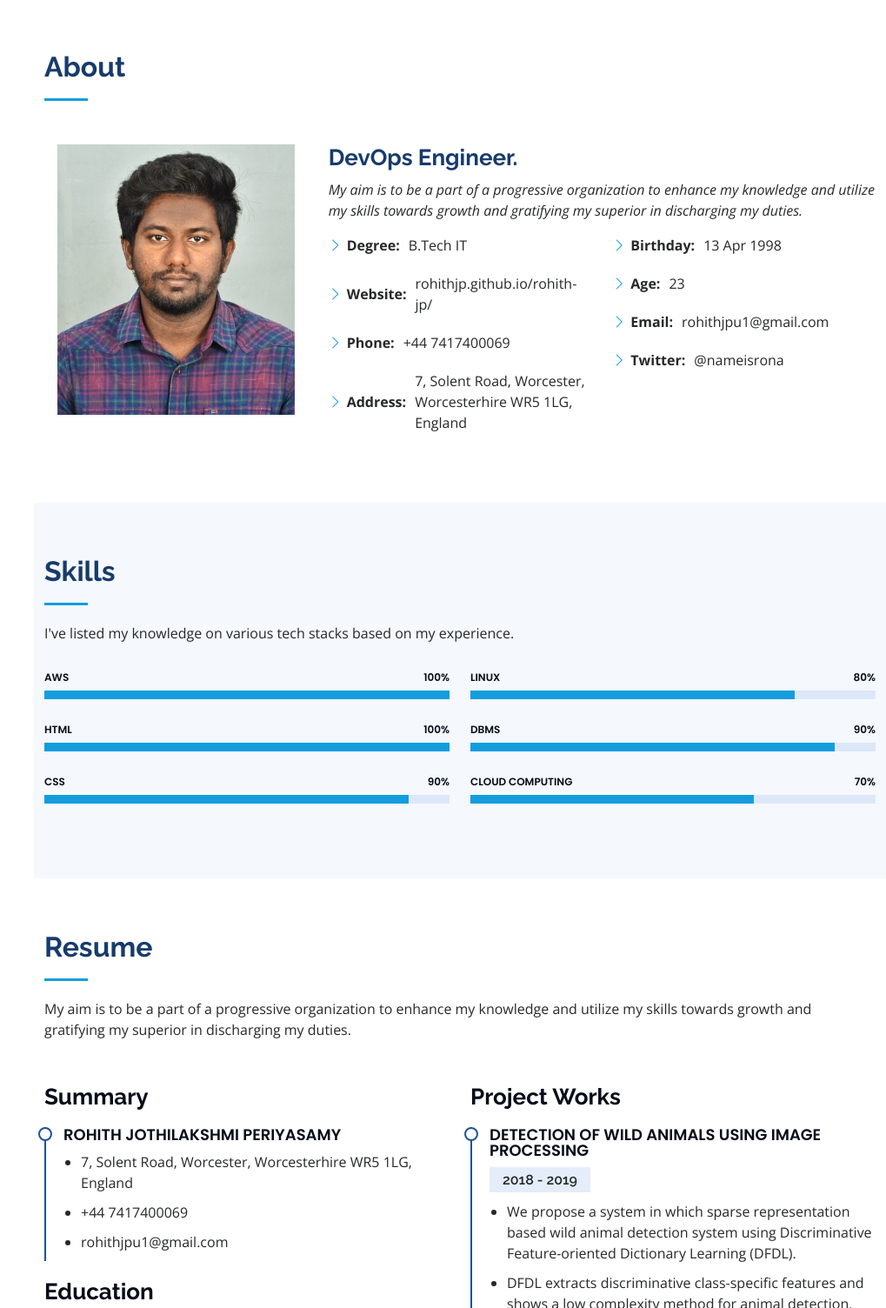
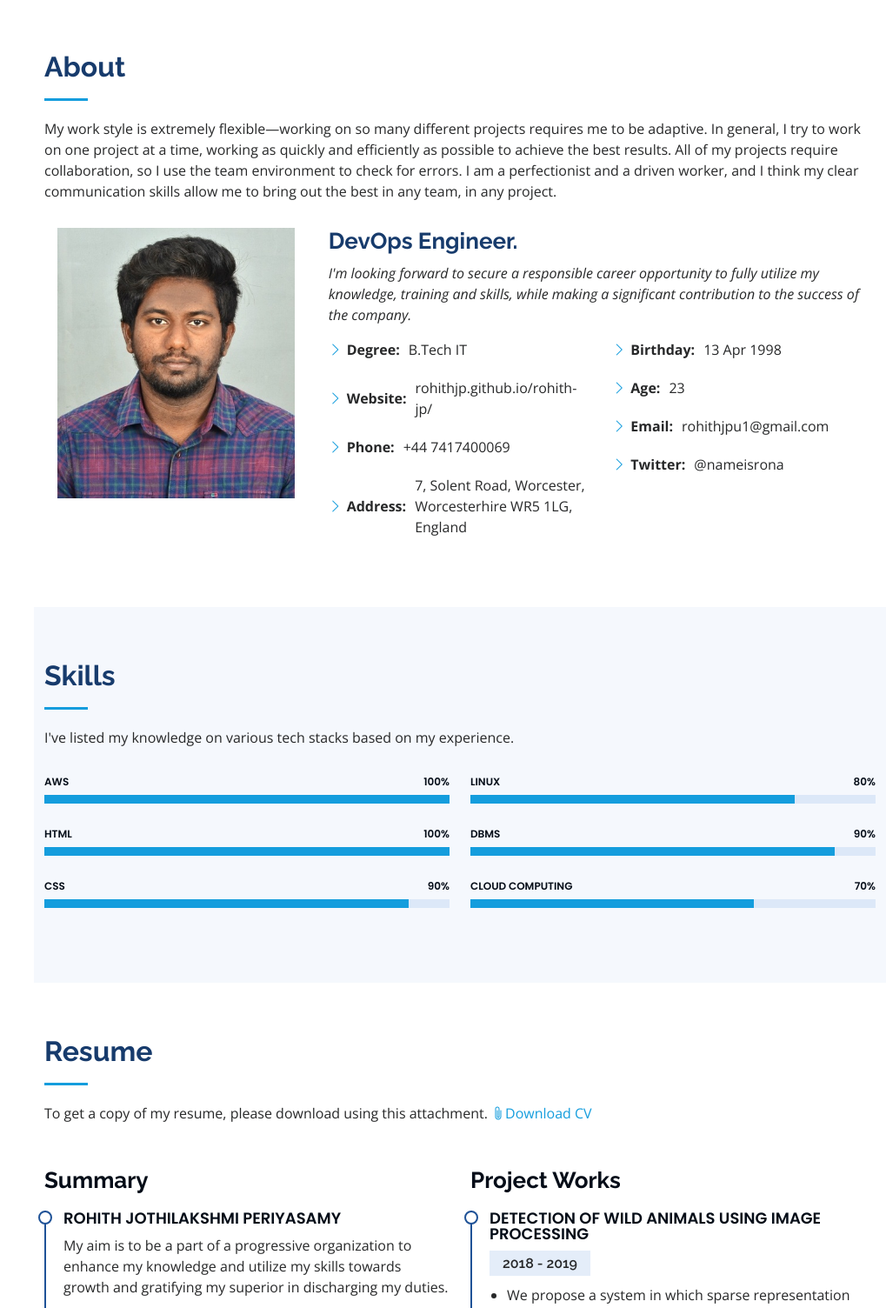
Before and after one commit to RohithJP/rohith-jp, a plain HTML site: page src/index.html in a window 1280 px wide. Shown: the part 802-2306 px from the top of the page at 87% size, without its empty margins (261-1280 px from the left). Drawn offline with nearby package versions, Linux system fonts and the light colour scheme.

Commit message:
Added Download option to CV

```diff
--- a/src/index.html
+++ b/src/index.html
@@ -76,6 +76,9 @@
 
         <div class="section-title">
           <h2>About</h2>
+          <p>
+            My work style is extremely flexible—working on so many different projects requires me to be adaptive. In general, I try to work on one project at a time, working as quickly and efficiently as possible to achieve the best results. All of my projects require collaboration, so I use the team environment to check for errors. I am a perfectionist and a driven worker, and I think my clear communication skills allow me to bring out the best in any team, in any project.
+          </p>
         </div>
 
         <div class="row">
@@ -85,7 +88,7 @@
           <div class="col-lg-8 pt-4 pt-lg-0 content" data-aos="fade-left">
             <h3>DevOps Engineer.</h3>
             <p class="fst-italic">
-              My aim is to be a part of a progressive organization to enhance my knowledge and utilize my skills towards growth and gratifying my superior in discharging my duties.
+              I'm looking forward to secure a responsible career opportunity to fully utilize my knowledge, training and skills, while making a significant contribution to the success of the company.
             </p>
             <div class="row">
               <div class="col-lg-6">
@@ -184,7 +187,7 @@
         <div class="section-title">
           <h2>Resume</h2>
           <p>
-            My aim is to be a part of a progressive organization to enhance my knowledge and utilize my skills towards growth and gratifying my superior in discharging my duties.
+            To get a copy of my resume, please download using this attachment. <a target="blank" href="./assets/pdf/resume.pdf" download><i class="bi bi-paperclip"></i>Download CV</a>
           </p>
         </div>
 
@@ -193,7 +196,9 @@
             <h3 class="resume-title">Summary</h3>
             <div class="resume-item pb-0">
               <h4>Rohith Jothilakshmi Periyasamy</h4>
-              <!-- <p><em>Innovative and deadline-driven Graphic Designer with 3+ years of experience designing and developing user-centered digital/print marketing material from initial concept to final, polished deliverable.</em></p> -->
+              <p>
+                My aim is to be a part of a progressive organization to enhance my knowledge and utilize my skills towards growth and gratifying my superior in discharging my duties.
+              </p>
               <ul>
                 <li>7, Solent Road, Worcester, Worcesterhire WR5 1LG, England</li>
                 <li>+44 7417400069</li>
```
Also changed, not shown: 3 other files.
